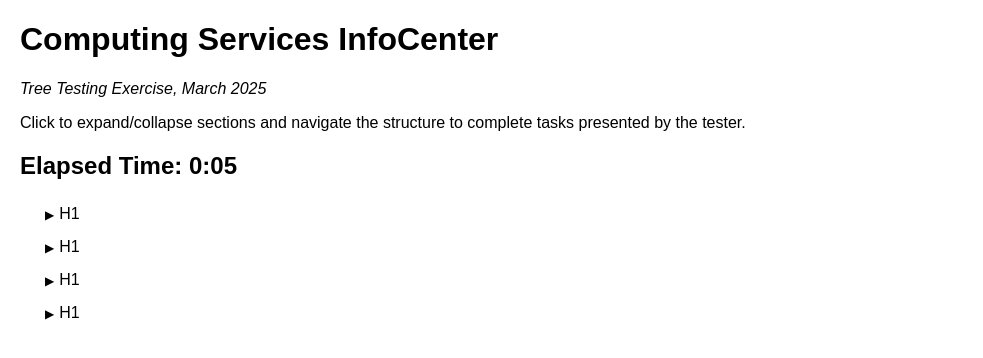
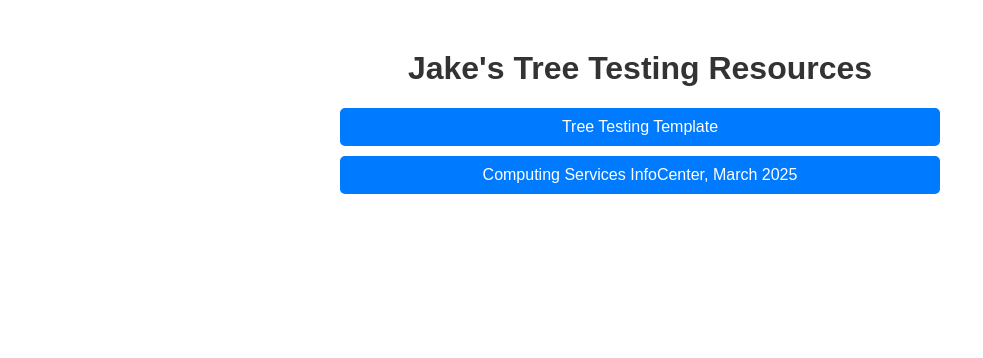
Before and after one commit to jboca93/jboca93.github.io, a plain HTML site: page index.html in a window 1280 px wide. Shown: the whole page, without its empty margins (0-983 px from the left). Drawn offline with Linux system fonts and the light colour scheme.

Commit message:
created new index page

```diff
--- a/index.html
+++ b/index.html
@@ -3,140 +3,50 @@
 <head>
     <meta charset="UTF-8">
     <meta name="viewport" content="width=device-width, initial-scale=1.0">
-    <title>Computing Services InfoCenter</title>
+    <title>JBoca93 GitHub Pages</title>
     <style>
         body {
             font-family: Arial, sans-serif;
-            margin: 20px;
+            text-align: center;
+            margin: 50px;
         }
-
+        h1 {
+            color: #333;
+        }
+        .container {
+            max-width: 600px;
+            margin: auto;
+        }
         ul {
-    list-style-type: none; /* Removes bullets */
-    padding-left: 0; /* Optional: Adjusts indentation */
-}
-
-        .tree {
             list-style-type: none;
-            padding-left: 20px;
+            padding: 0;
         }
-        .tree li {
-            cursor: pointer;
-            margin: 5px 0;
-            position: relative;
+        li {
+            margin: 10px 0;
         }
-        .tree li span {
-            display: inline-block;
-            padding: 5px;
-            border-radius: 3px;
+        a {
+            display: block;
+            padding: 10px;
+            background: #007bff;
+            color: white;
+            text-decoration: none;
+            border-radius: 5px;
+            transition: 0.3s;
         }
-        .tree li span:hover {
-            background-color: #f0f0f0;
-        }
-        .toggle::before {
-            content: "▶";
-            font-size: 12px;
-            margin-right: 5px;
-        }
-        .toggle.expanded::before {
-            content: "▼";
-        }
-        .nested {
-            display: none;
-            margin-left: 20px;
-        }
-        .nested.visible {
-            display: block;
+        a:hover {
+            background: #0056b3;
         }
     </style>
 </head>
 <body>
 
-<h1>Computing Services InfoCenter</h1>
-    <p><em>Tree Testing Exercise, March 2025</em></p>
-<p>Click to expand/collapse sections and navigate the structure to complete tasks presented by the tester.</p>
-
-    <h2>Elapsed Time: <span id="timer">0:00</span></h2>
-
-
-<ul class="tree">
-    <li>
-        <span class="toggle">H1</span>
-        <ul class="nested">
-            <li><span class="toggle">H2</span>
-            <ul class="nested">
-                <li><span>H3</span></li>
-                </ul>
-            </li>
-            <li><span>H2</span></li>
-            <li><span>H2</span></li>
+    <h1>Jake's Tree Testing Resources</h1>
+    <div class="container">
+        <ul>
+            <li><a href="template.html">Tree Testing Template</a></li>
+            <li><a href="infocenter.html">Computing Services InfoCenter, March 2025</a></li>
         </ul>
-    </li>
-
-    <li>
-        <span class="toggle">H1</span>
-        <ul class="nested">
-            <li><span class="toggle">H2</span>
-            <ul class="nested">
-                <li><span>H3</span></li>
-                </ul>
-            </li>
-            <li><span>H2</span></li>
-            <li><span>H2</span></li>
-        </ul>
-    </li>
-
-    <li>
-        <span class="toggle">H1</span>
-        <ul class="nested">
-            <li><span class="toggle">H2</span>
-            <ul class="nested">
-                <li><span>H3</span></li>
-                </ul>
-            </li>
-            <li><span>H2</span></li>
-            <li><span>H2</span></li>
-        </ul>
-    </li>
-
-    <li>
-        <span class="toggle">H1</span>
-        <ul class="nested">
-            <li><span class="toggle">H2</span>
-            <ul class="nested">
-                <li><span>H3</span></li>
-                </ul>
-            </li>
-            <li><span>H2</span></li>
-            <li><span>H2</span></li>
-        </ul>
-    </li>
-
-</ul>
-
-<script>
-    document.querySelectorAll('.toggle').forEach(item => {
-        item.addEventListener('click', function () {
-            let nestedList = this.nextElementSibling;
-            if (nestedList) {
-                nestedList.classList.toggle('visible');
-                this.classList.toggle('expanded');
-            }
-        });
-    });
-
-    let startTime = Date.now(); // Capture the timestamp when the page loads
-
-function updateTimer() {
-    let elapsedTime = Math.floor((Date.now() - startTime) / 1000); // Convert to seconds
-    let minutes = Math.floor(elapsedTime / 60);
-    let seconds = elapsedTime % 60;
-    document.getElementById("timer").textContent = `${minutes}:${seconds.toString().padStart(2, '0')}`;
-}
-
-// Update the timer every second
-setInterval(updateTimer, 1000);
-
-</script>
+    </div>
 
 </body>
 </html>
```
